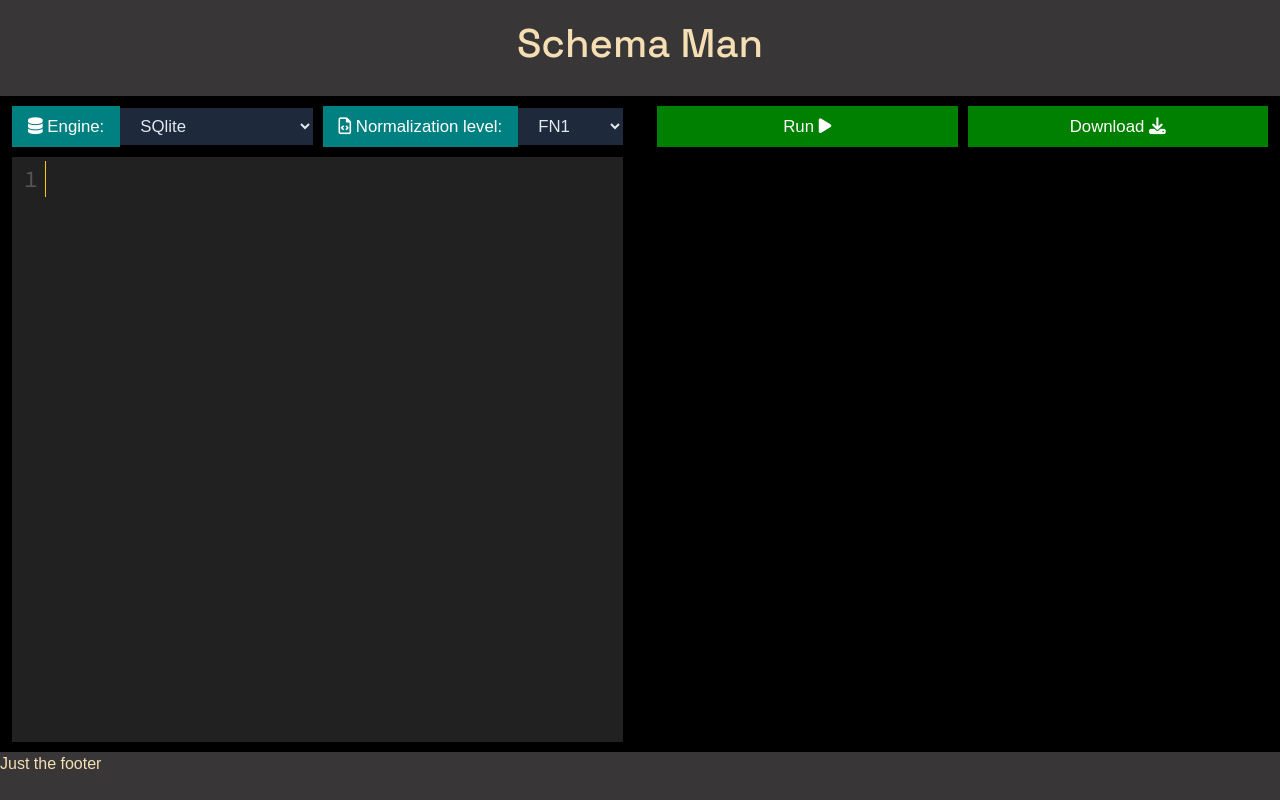
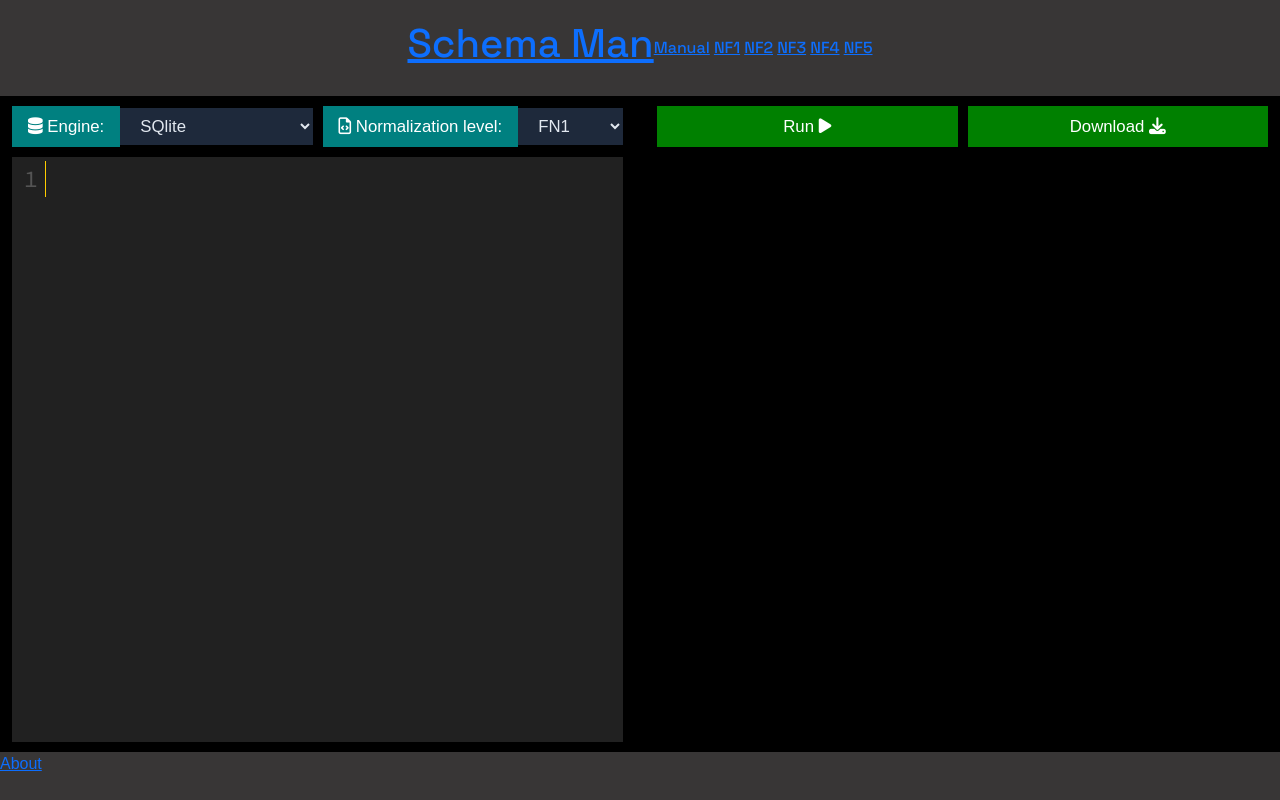
Before and after one commit to Qwerty3341/SchemaMan, a Flask app: page / in a window 1280 px wide. Run offline with Flask 3, Linux system fonts and the light colour scheme; some web fonts are replaced.

Commit message:
New endpoints and code organization

```diff
--- a/schema_man/__init__.py
+++ b/schema_man/__init__.py
@@ -1,6 +1,7 @@
 import os
 
 from flask import Flask
+
 
 def create_app(test_config=None):
     app = Flask(__name__, instance_relative_config=True)
@@ -12,7 +13,12 @@ def create_app(test_config=None):
 
     os.makedirs(app.instance_path, exist_ok=True)
 
-    from .schema_man import bp as main_bp
+    from .schema_man import bp as main_bp, manual_bp, about_bp
+    from .normal_forms import nf_bp
+
     app.register_blueprint(main_bp)
+    app.register_blueprint(manual_bp)
+    app.register_blueprint(nf_bp)
+    app.register_blueprint(about_bp)
 
     return app
--- a/schema_man/schema_man.py
+++ b/schema_man/schema_man.py
@@ -1,11 +1,20 @@
-from flask import (
-    Blueprint, flash, g, redirect, render_template, request, url_for
-)
+from flask import Blueprint, render_template
 
-from werkzeug.exceptions import abort
 bp = Blueprint('main', __name__)
+manual_bp = Blueprint('manual', __name__, url_prefix='/manual')
+about_bp = Blueprint('about', __name__, url_prefix='/about')
 
 
 @bp.route('/')
 def normalizator():
-    return render_template('app/normalizator.html')
+    return render_template('normalizator.html')
+
+
+@manual_bp.route('/')
+def manual_index():
+    return render_template('manual.html')
+
+
+@about_bp.route('/')
+def about_index():
+    return render_template('about.html')
--- /dev/null
+++ b/schema_man/templates/about.html
@@ -0,0 +1,6 @@
+{% extends "base.html" %}
+
+{% block title %}About{% endblock %}
+
+{% block body %}
+{% endblock %}
--- a/schema_man/templates/base.html
+++ b/schema_man/templates/base.html
@@ -18,7 +18,15 @@
 
 <body>
 	<header>
-		<h1>Schema Man</h1>
+		<a href="{{ url_for('main.normalizator') }}"><h1>Schema Man</h1></a>
+		<nav>
+			<a href="{{ url_for('manual.manual_index') }}">Manual</a>
+			<a href="{{ url_for('nf.nf1') }}">NF1</a>
+			<a href="{{ url_for('nf.nf2') }}">NF2</a>
+			<a href="{{ url_for('nf.nf3') }}">NF3</a>
+			<a href="{{ url_for('nf.nf4') }}">NF4</a>
+			<a href="{{ url_for('nf.nf5') }}">NF5</a>
+		</nav>
 	</header>
 
 	{% block body %}
@@ -29,7 +37,7 @@
 	{% endblock %}
 
 	<footer>
-		Just the footer
+		<a href="{{ url_for('about.about_index') }}">About</a>
 	</footer>
 </body>
 
--- /dev/null
+++ b/schema_man/templates/manual.html
@@ -0,0 +1,6 @@
+{% extends "base.html" %}
+
+{% block title %}Manual{% endblock %}
+
+{% block body %}
+{% endblock %}
--- /dev/null
+++ b/schema_man/templates/nf/nf1.html
@@ -0,0 +1,6 @@
+{% extends "base.html" %}
+
+{% block title %}Primera Forma Normal{% endblock %}
+
+{% block body %}
+{% endblock %}
--- /dev/null
+++ b/schema_man/templates/nf/nf2.html
@@ -0,0 +1,6 @@
+{% extends "base.html" %}
+
+{% block title %}Segunda Forma Normal{% endblock %}
+
+{% block body %}
+{% endblock %}
--- /dev/null
+++ b/schema_man/templates/nf/nf3.html
@@ -0,0 +1,6 @@
+{% extends "base.html" %}
+
+{% block title %}Tercera Forma Normal{% endblock %}
+
+{% block body %}
+{% endblock %}
--- /dev/null
+++ b/schema_man/templates/nf/nf4.html
@@ -0,0 +1,6 @@
+{% extends "base.html" %}
+
+{% block title %}Cuarta Forma Normal{% endblock %}
+
+{% block body %}
+{% endblock %}
--- /dev/null
+++ b/schema_man/templates/nf/nf5.html
@@ -0,0 +1,6 @@
+{% extends "base.html" %}
+
+{% block title %}Quinta Forma Normal{% endblock %}
+
+{% block body %}
+{% endblock %}
```
Also changed, not shown: schema_man/normal_forms.py (added, +28 -0 lines), schema_man/templates/normalizator.html (renamed from schema_man/templates/app/normalizator.html).
